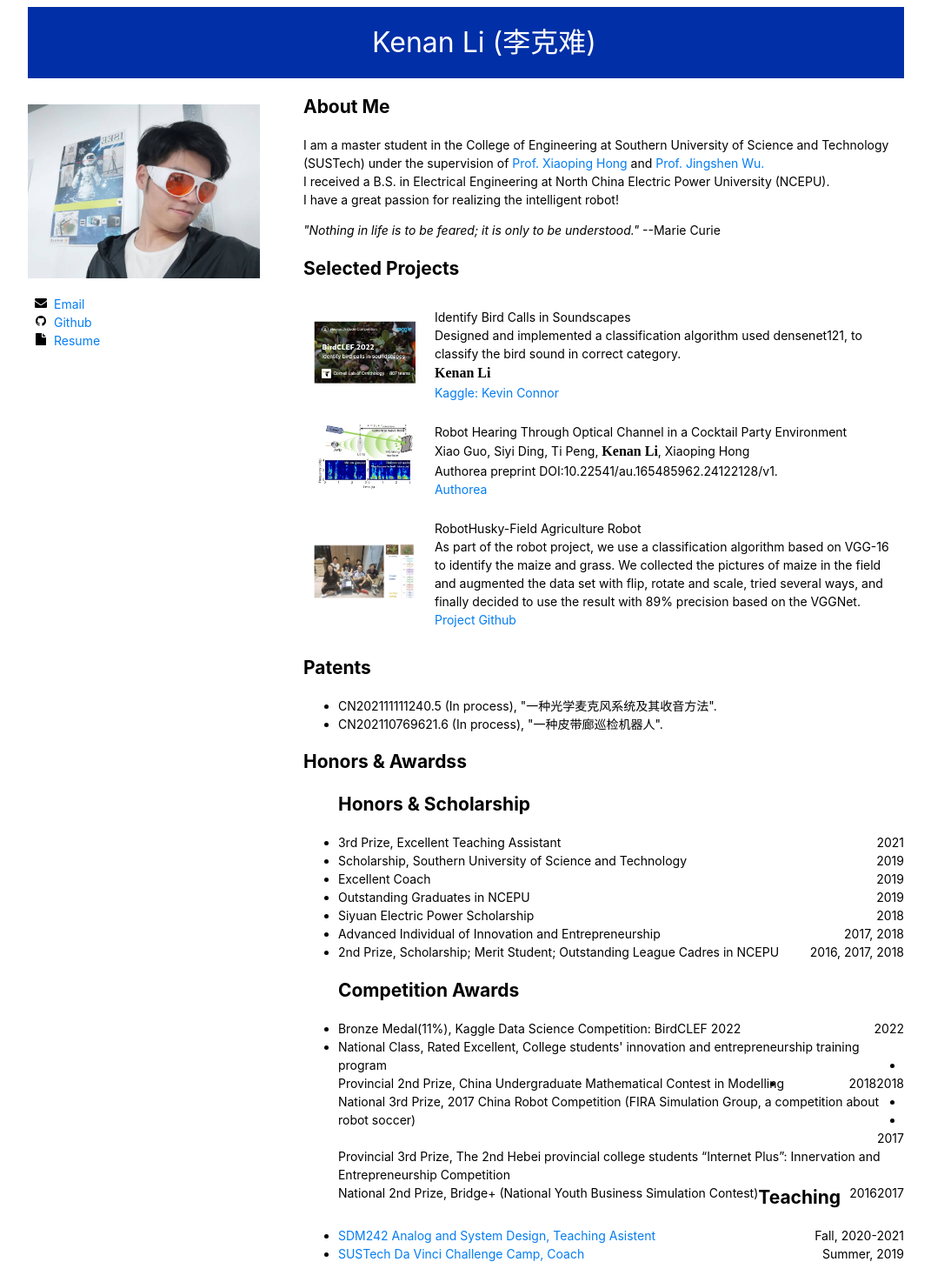
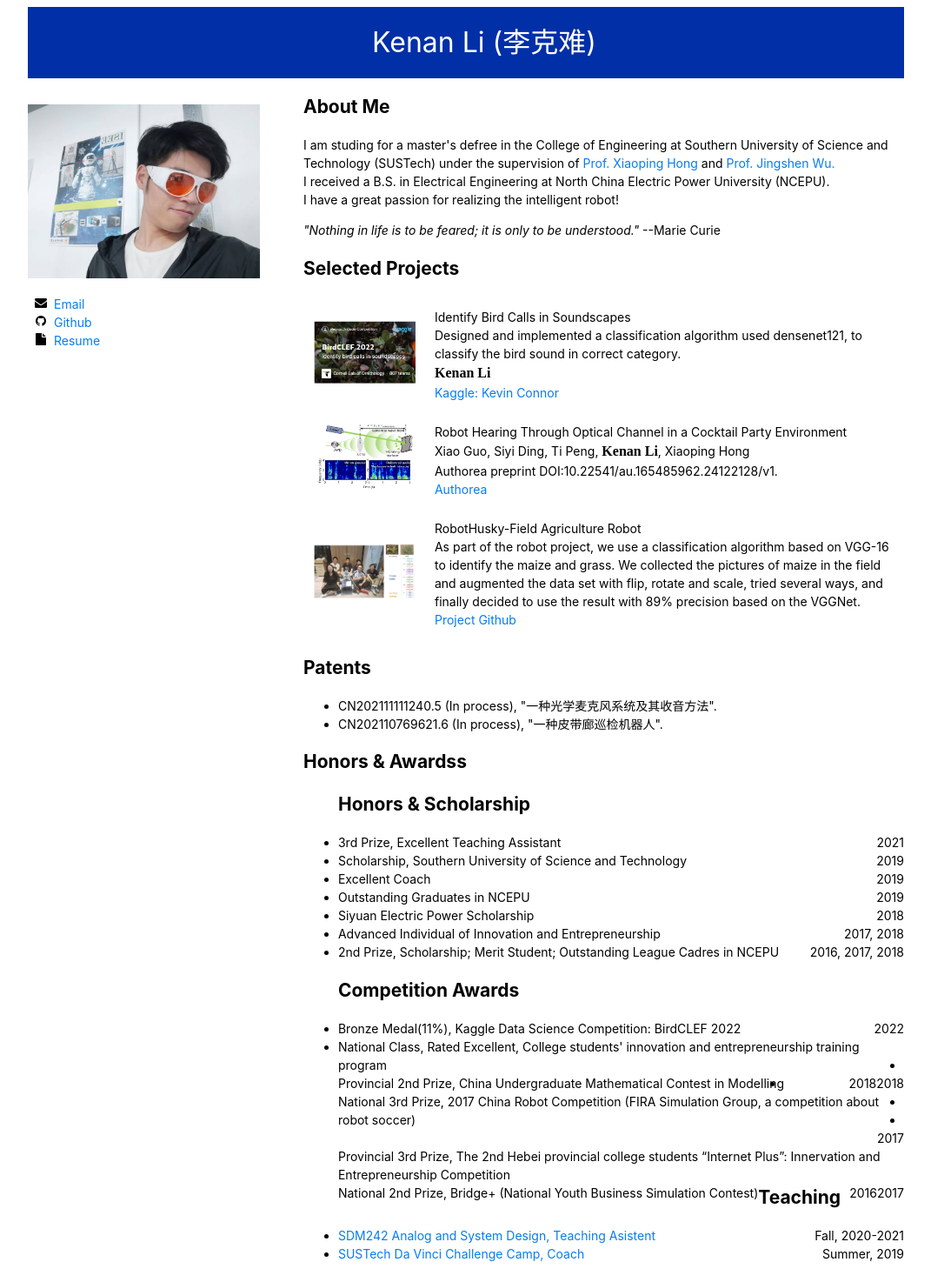
Before and after one commit to ConnorKevin/ConnorKevin.github.io, a Jekyll site: the page index.html, which Jekyll copies as it is, in a window 1280 px wide. Shown: the whole page at 87% size, without its empty margins (104-1175 px from the left). Built offline with Jekyll 4.4.1, drawn with Linux system fonts in a browser that asks for light colours.

Commit message:
Grammer1

```diff
--- a/index.html
+++ b/index.html
@@ -93,7 +93,7 @@
 
 	<article class="article">
 		<h1>About Me</h1>
-		<p> I am a master student in the College of Engineering at Southern University of Science and Technology (SUSTech)
+		<p> I am studing for a master's defree in the College of Engineering at Southern University of Science and Technology (SUSTech)
 			under the supervision of <a href="https://isee.technology/people/">Prof. Xiaoping Hong</a> and <a href="https://hkust-gz.edu.cn/about/leadership/vice-presidents/jingshen">Prof. Jingshen Wu.</a><br/>
 			I received a B.S. in Electrical Engineering at North China Electric Power University (NCEPU).<br/>
 			I have a great passion for realizing the intelligent robot!
```
